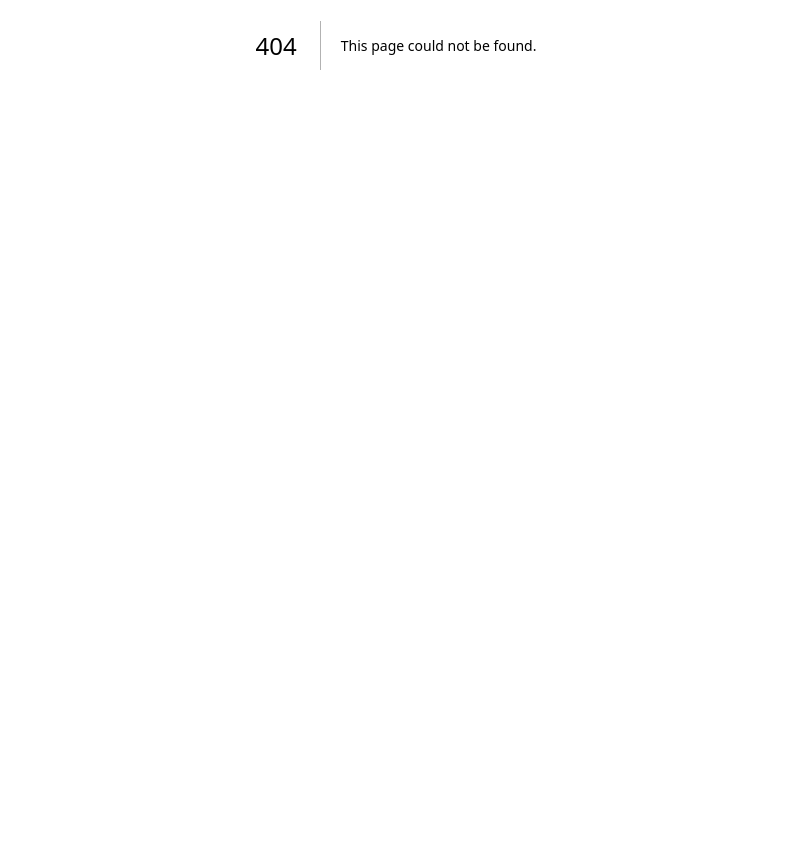
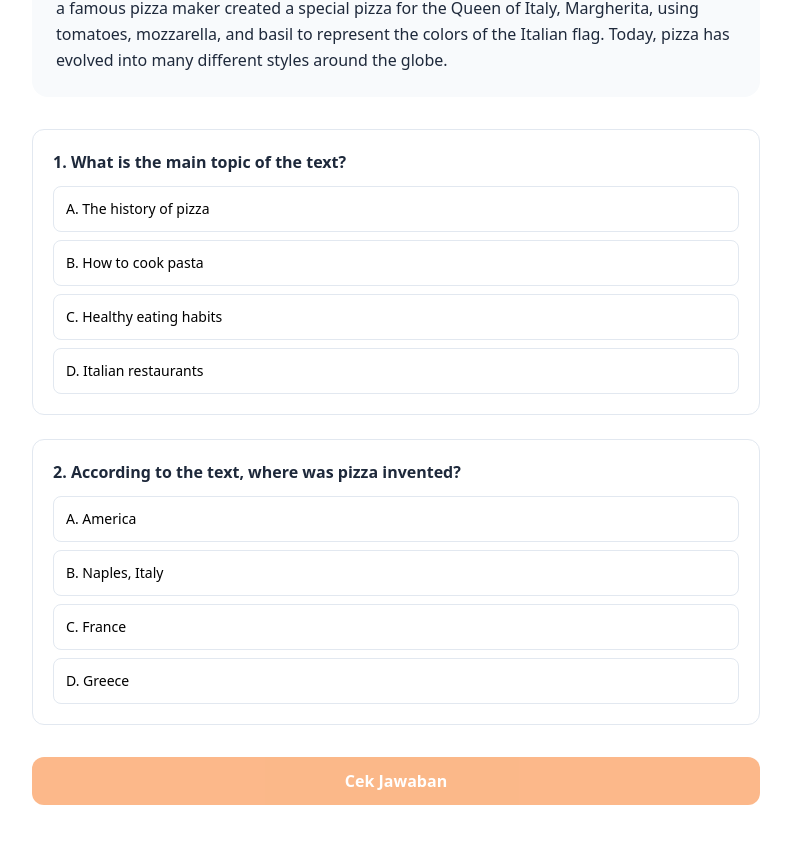
Before and after one commit to iksanaksa/speaknest-app, a Next.js app: page /practice/reading in a window 1280 px wide. Before the commit this address had no page. Shown: the part 355-1198 px from the top of the page, without its empty margins (244-1035 px from the left). Before the commit the page ends 800 px from the top, so only its background shows below. Built offline with nearby package versions, Linux system fonts and the light colour scheme; no server answers.

Commit message:
Stage 3: Reading Practice

```diff
--- /dev/null
+++ b/app/practice/page.tsx
@@ -0,0 +1,32 @@
+import Link from "next/link";
+import Navbar from "@/components/Navbar";
+
+export default function PracticePage() {
+  return (
+    <>
+      <Navbar />
+      <main className="mx-auto max-w-4xl px-5 py-16">
+        <h1 className="text-3xl font-extrabold text-slate-900 text-center mb-8">
+          Pilih Skill Latihanmu
+        </h1>
+        <div className="grid gap-4 sm:grid-cols-2">
+
+          {/* Kartu Reading */}
+          <Link href="/practice/reading" className="rounded-2xl border border-slate-200 p-6 hover:shadow-lg transition block">
+            <div className="text-4xl mb-3">📖</div>
+            <h2 className="text-xl font-bold text-slate-900">Reading</h2>
+            <p className="text-slate-600 mt-2 text-sm">Latihan membaca teks bahasa Inggris dan jawab pertanyaan.</p>
+          </Link>
+
+          {/* Kartu Listening (Placeholder) */}
+          <div className="rounded-2xl border border-slate-100 bg-slate-50 p-6 opacity-50 cursor-not-allowed">
+            <div className="text-4xl mb-3">🎧</div>
+            <h2 className="text-xl font-bold text-slate-500">Listening</h2>
+            <p className="text-slate-400 mt-2 text-sm">Segera hadir.</p>
+          </div>
+
+        </div>
+      </main>
+    </>
+  );
+}
--- /dev/null
+++ b/app/practice/reading/page.tsx
@@ -0,0 +1,110 @@
+"use client";
+
+import { useState } from "react";
+import Link from "next/link";
+import Navbar from "@/components/Navbar";
+
+const questions = [
+  {
+    id: 1,
+    text: "What is the main topic of the text?",
+    options: ["A. The history of pizza", "B. How to cook pasta", "C. Healthy eating habits", "D. Italian restaurants"],
+    answer: 0
+  },
+  {
+    id: 2,
+    text: "According to the text, where was pizza invented?",
+    options: ["A. America", "B. Naples, Italy", "C. France", "D. Greece"],
+    answer: 1
+  }
+];
+
+export default function ReadingTestPage() {
+  const [selectedAnswers, setSelectedAnswers] = useState<{ [key: number]: number }>({});
+  const [submitted, setSubmitted] = useState(false);
+  const [score, setScore] = useState(0);
+
+  const handleSelect = (qId: number, optIndex: number) => {
+    if (!submitted) {
+      setSelectedAnswers({ ...selectedAnswers, [qId]: optIndex });
+    }
+  };
+
+  const handleSubmit = () => {
+    let correct = 0;
+    questions.forEach((q) => {
+      if (selectedAnswers[q.id] === q.answer) correct++;
+    });
+    setScore(correct);
+    setSubmitted(true);
+  };
+
+  return (
+    <>
+      <Navbar />
+      <main className="mx-auto max-w-3xl px-5 py-10">
+        <Link href="/practice" className="text-sm text-brand-600 hover:underline mb-6 inline-block">← Kembali ke Practice</Link>
+
+        <h1 className="text-2xl font-bold text-slate-900 mb-2">Reading Practice: The History of Pizza</h1>
+        <p className="text-slate-600 mb-8">Read the text below and answer the questions.</p>
+
+        {/* Teks Bacaan */}
+        <div className="rounded-2xl bg-slate-50 p-6 text-slate-800 leading-relaxed mb-8">
+          <p>Pizza is one of the world's most popular foods. Although it is often associated with American fast food, its origins can be traced back to Naples, Italy. In the 18th century, flatbreads with toppings were sold on the streets of Naples to poor workers. Later, in 1889, a famous pizza maker created a special pizza for the Queen of Italy, Margherita, using tomatoes, mozzarella, and basil to represent the colors of the Italian flag. Today, pizza has evolved into many different styles around the globe.</p>
+        </div>
+
+        {/* Soal-soal */}
+        <div className="space-y-6">
+          {questions.map((q) => (
+            <div key={q.id} className="rounded-xl border border-slate-200 p-5">
+              <p className="font-semibold text-slate-800 mb-3">{q.id}. {q.text}</p>
+              <div className="space-y-2">
+                {q.options.map((opt, index) => {
+                  const isSelected = selectedAnswers[q.id] === index;
+                  const isCorrect = submitted && index === q.answer;
+                  const isWrong = submitted && isSelected && index !== q.answer;
+
+                  let bgClass = "bg-white border-slate-200 hover:bg-slate-50";
+                  if (isSelected && !submitted) bgClass = "bg-brand-50 border-brand-500";
+                  if (isCorrect) bgClass = "bg-green-50 border-green-500";
+                  if (isWrong) bgClass = "bg-red-50 border-red-500";
+
+                  return (
+                    <div
+                      key={index}
+                      onClick={() => handleSelect(q.id, index)}
+                      className={`cursor-pointer rounded-lg border p-3 text-sm transition ${bgClass}`}
+                    >
+                      {opt}
+                    </div>
+                  );
+                })}
+              </div>
+            </div>
+          ))}
+        </div>
+
+        {/* Tombol & Hasil */}
+        <div className="mt-8">
+          {!submitted ? (
+            <button
+              onClick={handleSubmit}
+              disabled={Object.keys(selectedAnswers).length < questions.length}
+              className="w-full rounded-xl bg-brand-500 py-3 font-bold text-white hover:bg-brand-600 disabled:opacity-50"
+            >
+              Cek Jawaban
+            </button>
+          ) : (
+            <div className="rounded-xl bg-brand-50 border border-brand-200 p-6 text-center">
+              <h2 className="text-2xl font-bold text-brand-800">Skor Kamu: {score} / {questions.length}</h2>
+              <p className="text-brand-600 mt-2">Kerja bagus! Terus berlatih ya.</p>
+              <button onClick={() => { setSubmitted(false); setSelectedAnswers({}); }} className="mt-4 text-sm font-semibold text-brand-700 underline">
+                Ulangi Tes
+              </button>
+            </div>
+          )}
+        </div>
+      </main>
+    </>
+  );
+}
--- a/components/Skills.tsx
+++ b/components/Skills.tsx
@@ -1,10 +1,13 @@
+import Link from "next/link";
+
 export default function Skills() {
   const skills = [
-    { icon: "🎧", title: "Listening", desc: "Latihan audio dengan transcript dan pembahasan." },
-    { icon: "📖", title: "Reading", desc: "Soal reading buatan sendiri, lengkap dengan alasannya." },
-    { icon: "✍️", title: "Writing", desc: "Tulis esai, dapat estimasi band + tips dari AI." },
-    { icon: "🎤", title: "Speaking", desc: "Rekam jawabanmu, dapat catatan kelancaran." },
+    { icon: "🎧", title: "Listening", desc: "Latihan audio dengan transcript dan pembahasan.", href: "/practice" },
+    { icon: "📖", title: "Reading", desc: "Soal reading buatan sendiri, lengkap dengan alasannya.", href: "/practice/reading" },
+    { icon: "✍️", title: "Writing", desc: "Tulis esai, dapat estimasi band + tips dari AI.", href: "/practice" },
+    { icon: "🎤", title: "Speaking", desc: "Rekam jawabanmu, dapat catatan kelancaran.", href: "/practice" },
   ];
+
   return (
     <section id="practice" className="border-t border-slate-100 bg-slate-50/60">
       <div className="mx-auto max-w-6xl px-5 py-16 lg:px-8 lg:py-24">
@@ -14,11 +17,15 @@ export default function Skills() {
         </div>
         <div className="mt-12 grid gap-4 sm:grid-cols-2 lg:grid-cols-4 lg:gap-6">
           {skills.map((skill) => (
-            <div key={skill.title} className="rounded-2xl border border-slate-100 bg-white p-6 transition hover:-translate-y-1 hover:shadow-lg">
+            <Link
+              key={skill.title}
+              href={skill.href}
+              className="rounded-2xl border border-slate-100 bg-white p-6 transition hover:-translate-y-1 hover:shadow-lg block"
+            >
               <div className="grid h-12 w-12 place-items-center rounded-xl bg-brand-50 text-2xl">{skill.icon}</div>
               <h3 className="mt-4 text-lg font-bold text-slate-900">{skill.title}</h3>
               <p className="mt-2 text-sm text-slate-600">{skill.desc}</p>
-            </div>
+            </Link>
           ))}
         </div>
       </div>
```
